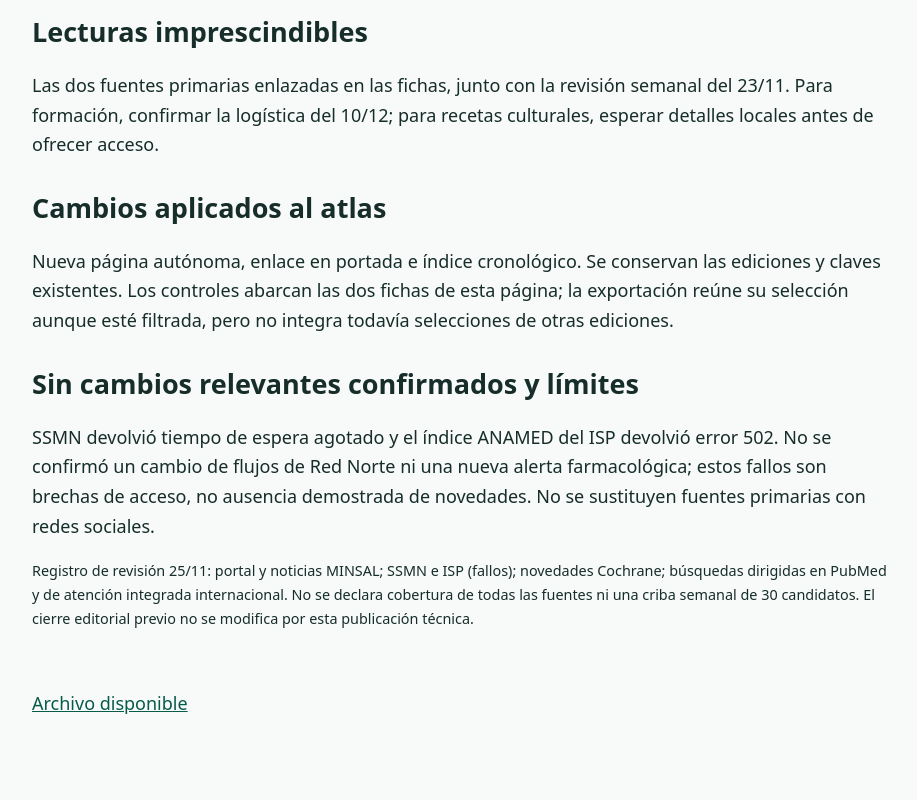
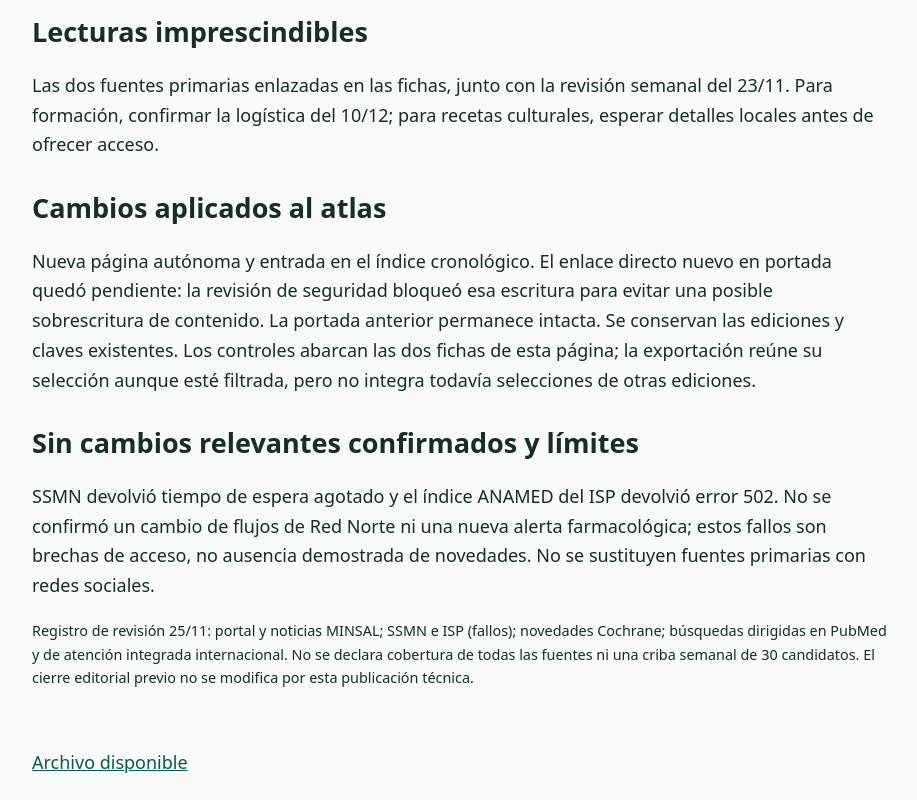
Before and after one commit to nicolasmg97/vigia-aps-chile, a plain HTML site: page ediciones/2026-11-25.html in a window 1280 px wide. Shown: the part 2742-3542 px from the top of the page, without its empty margins (180-1097 px from the left). Before the commit the page ends 3483 px from the top, so only its background shows below. Drawn offline with Linux system fonts and the light colour scheme.

Commit message:
Aclara que enlace directo en portada quedó pendiente por bloqueo de seguridad

```diff
--- a/ediciones/2026-11-25.html
+++ b/ediciones/2026-11-25.html
@@ -13,7 +13,7 @@
 <section id="clinical"><h2>Evidencia que puede cambiar la práctica</h2><p><strong>No se añade una recomendación de cambio clínico en esta revisión diaria.</strong> Se detectaron publicaciones potencialmente relevantes sobre cesación tabáquica y seguimiento de nódulos pulmonares; falló la apertura de los originales. Por ello no se extraen conclusiones de eficacia, seguridad o no inferioridad desde fragmentos del buscador.</p><p>Lecturas pendientes, no fichas evaluadas: <a href="https://pubmed.ncbi.nlm.nih.gov/42832220/">cesación tabáquica en personas derivadas a tamizaje pulmonar</a> y <a href="https://doi.org/10.7326/ANNALS-25-05646">seguimiento menos intensivo de nódulos pequeños</a>. La búsqueda dirigida de hoy no reemplaza la búsqueda semanal estructurada ni permite afirmar que no existe evidencia nueva. Se mantienen las <a href="2026-11-23.html#clinical">lecturas clínicas previas</a>.</p></section>
 <section><h2>Internacional</h2><p>Ámbito no local · Internacional. No se incorpora una señal adicional con transferencia operativa suficientemente verificada. Se conserva el <a href="2026-11-23.html#international">análisis previo de equipos barriales de Inglaterra</a>. No reemplaza normativa MINSAL, lineamientos SSMN ni recomendaciones clínicas locales.</p></section>
 <h2>Lecturas imprescindibles</h2><p>Las dos fuentes primarias enlazadas en las fichas, junto con la revisión semanal del 23/11. Para formación, confirmar la logística del 10/12; para recetas culturales, esperar detalles locales antes de ofrecer acceso.</p>
-<h2>Cambios aplicados al atlas</h2><p>Nueva página autónoma, enlace en portada e índice cronológico. Se conservan las ediciones y claves existentes. Los controles abarcan las dos fichas de esta página; la exportación reúne su selección aunque esté filtrada, pero no integra todavía selecciones de otras ediciones.</p>
+<h2>Cambios aplicados al atlas</h2><p>Nueva página autónoma y entrada en el índice cronológico. El enlace directo nuevo en portada quedó pendiente: la revisión de seguridad bloqueó esa escritura para evitar una posible sobrescritura de contenido. La portada anterior permanece intacta. Se conservan las ediciones y claves existentes. Los controles abarcan las dos fichas de esta página; la exportación reúne su selección aunque esté filtrada, pero no integra todavía selecciones de otras ediciones.</p>
 <h2>Sin cambios relevantes confirmados y límites</h2><p>SSMN devolvió tiempo de espera agotado y el índice ANAMED del ISP devolvió error 502. No se confirmó un cambio de flujos de Red Norte ni una nueva alerta farmacológica; estos fallos son brechas de acceso, no ausencia demostrada de novedades. No se sustituyen fuentes primarias con redes sociales.</p><p class="meta">Registro de revisión 25/11: portal y noticias MINSAL; SSMN e ISP (fallos); novedades Cochrane; búsquedas dirigidas en PubMed y de atención integrada internacional. No se declara cobertura de todas las fuentes ni una criba semanal de 30 candidatos. El cierre editorial previo no se modifica por esta publicación técnica.</p></main><footer><a href="index.html">Archivo disponible</a></footer><script>
 (()=>{'use strict';
 const key='vigia-aps-editions-state-v1';let state={};let available=true;
```
